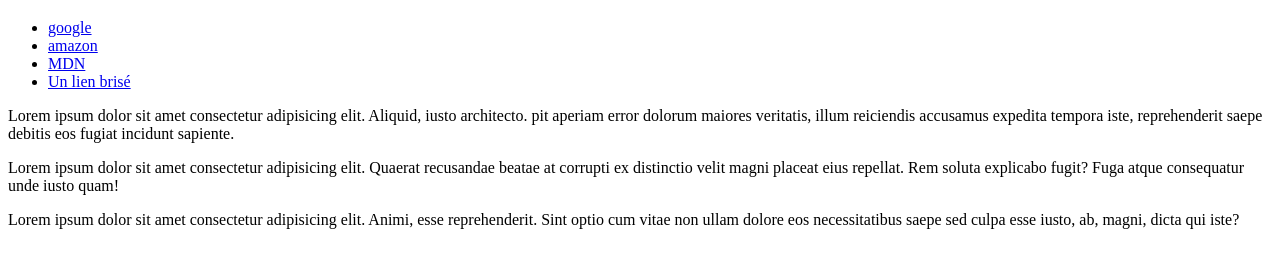
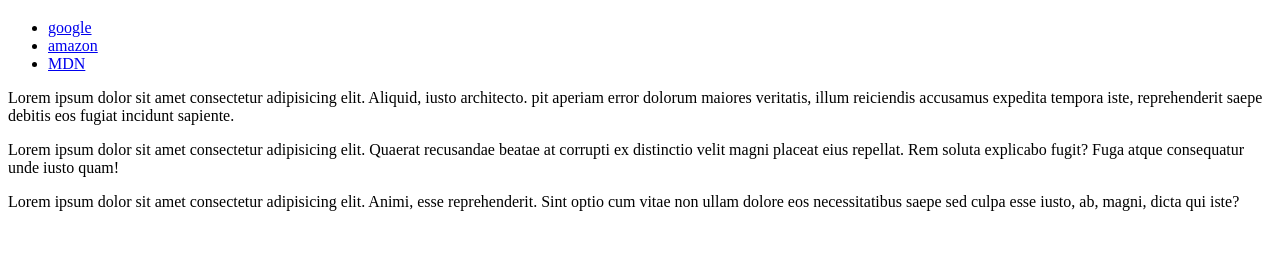
Before and after one commit to JeremyDallain/isfac-ci-cd, a website: page index.html in a window 1280 px wide. Shown: the part 61-328 px from the top of the page. Drawn offline with Linux system fonts and the light colour scheme.

Commit message:
Supprimer le lien brisé dans index.html

```diff
--- a/index.html
+++ b/index.html
@@ -12,7 +12,7 @@
       <li><a href="https://www.google.com">google</a></li>
       <li><a href="https://www.amazon.fr/">amazon</a></li>
       <li><a href="https://developer.mozilla.org/fr/">MDN</a></li>
-      <li><a href="https://www.jenexistepas.com">Un lien brisé</a></li>
+      <!-- <li><a href="https://www.jenexistepas.com">Un lien brisé</a></li> -->
     </ul>
     <p>
       Lorem ipsum dolor sit amet consectetur adipisicing elit. Aliquid, iusto
```
